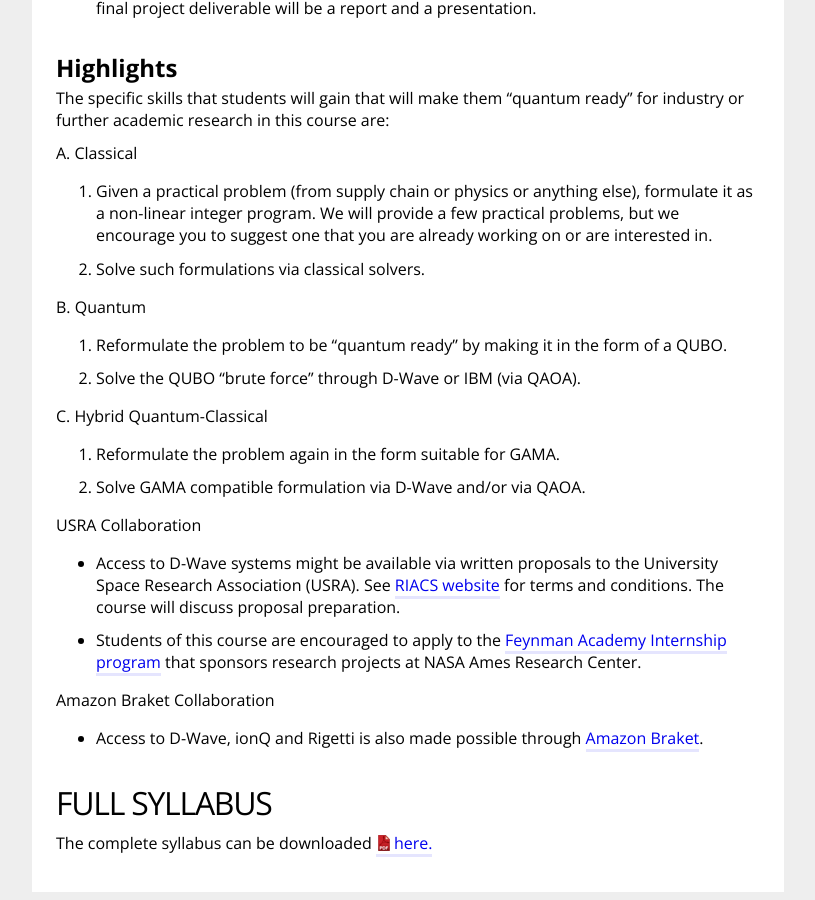
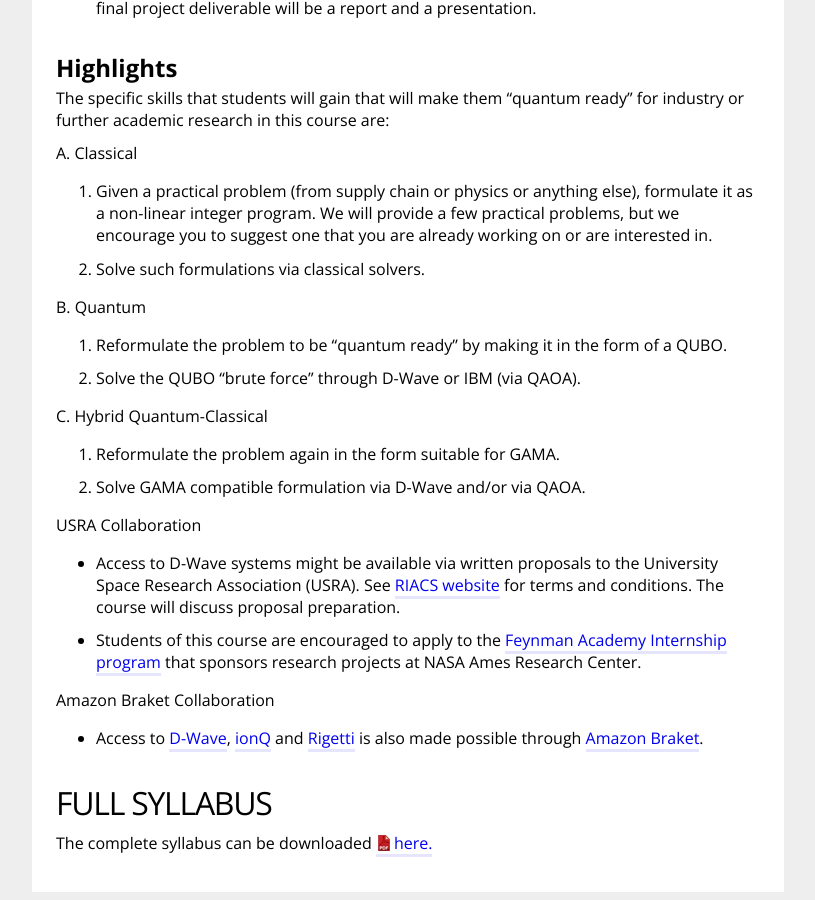
Before and after one commit to bernalde/QuIP, a Jekyll site: the page built from index.md, in a window 1280 px wide and 900 px high, scrolled down 1673 px. Shown: the whole window, without its empty margins (232-1047 px from the left). Built offline with Jekyll 4.4.1, drawn with Linux system fonts in a browser that asks for light colours; part of the change alters nothing that is shown.

```diff
--- a/index.md
+++ b/index.md
@@ -84,7 +84,7 @@ USRA Collaboration
 - Students of this course are encouraged to apply to the [Feynman Academy Internship program](https://riacs.usra.edu/quantum/qacademy) that sponsors research projects at NASA Ames Research Center.
 
 Amazon Braket Collaboration
-- Access to D-Wave, ionQ and Rigetti is also made possible through [Amazon Braket](https://aws.amazon.com/braket/).
+- Access to [D-Wave](https://aws.amazon.com/braket/hardware-providers/dwave/), [ionQ](https://aws.amazon.com/braket/hardware-providers/ionq/) and [Rigetti](https://aws.amazon.com/braket/hardware-providers/rigetti/ ) is also made possible through [Amazon Braket](https://aws.amazon.com/braket/).
 
 
 # Full Syllabus
```
